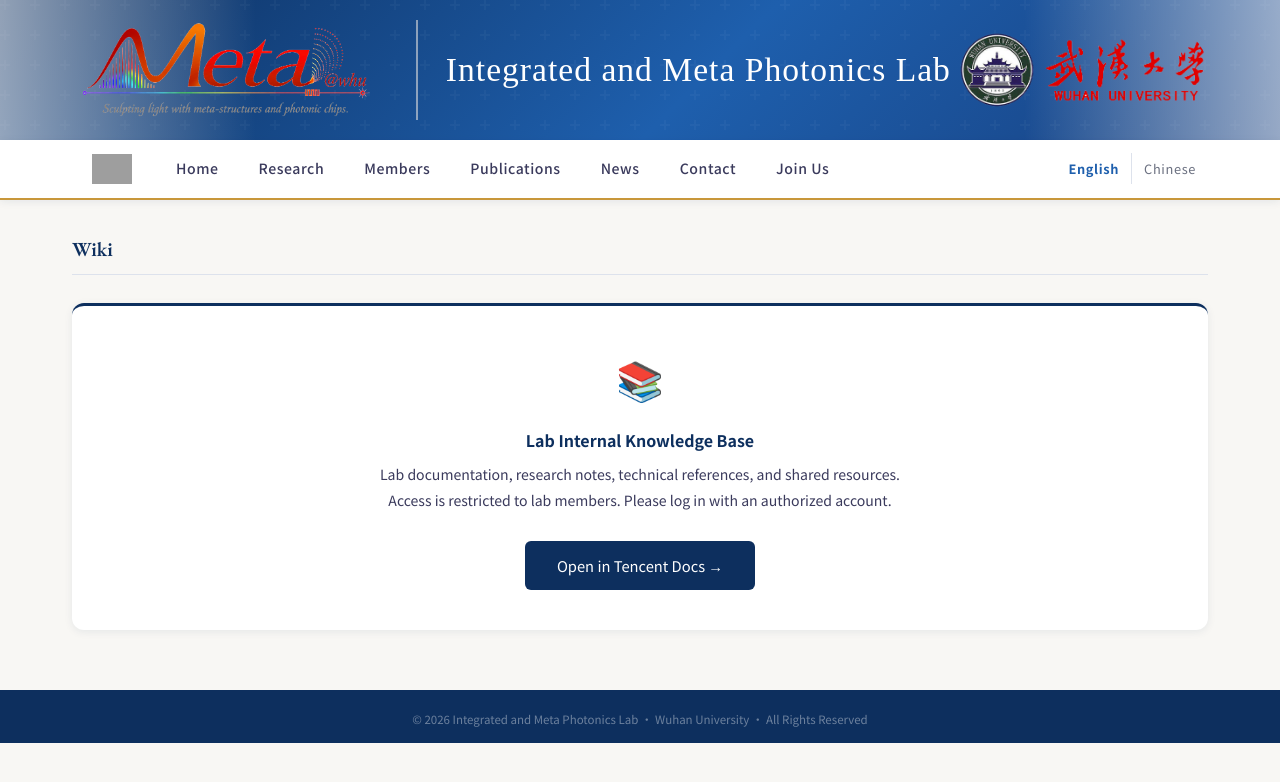
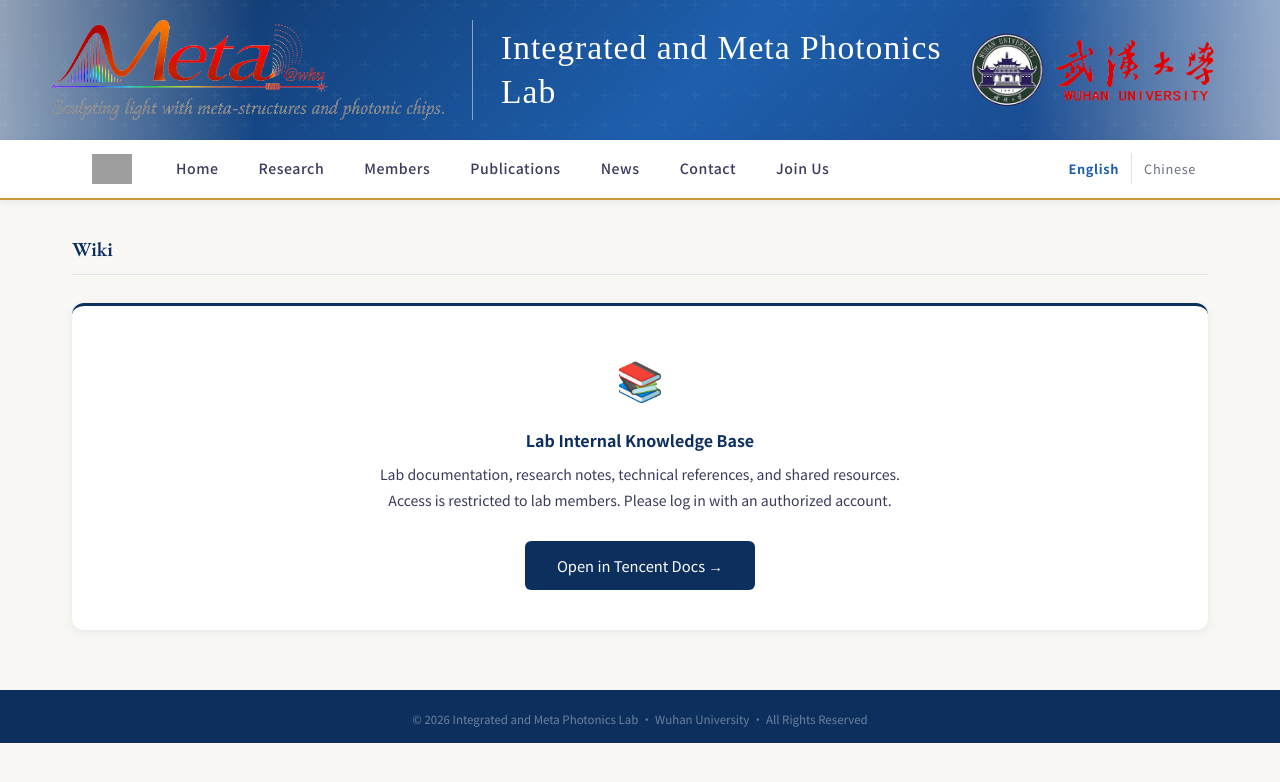
Before and after one commit to jinslu/jinslu.github.io, a Jekyll site: the page built from wiki.html, in a window 1280 px wide. Shown: the top 782 px of the page. Built offline with Jekyll 4.4.1, drawn with Linux system fonts in a browser that asks for light colours; some web fonts are replaced; grey boxes are pictures that could not be loaded.

Commit message:
Combine logo+slogan as stacked images in banner
Replace single lablogo_slogan_transparent with two-image vertical stack:
- lablogo_banner.png (logo only) at 72px height
- lablogo_slogan_text.png (slogan only) at 22px height
Slogan is now clearly readable; lab name stays on one line.

Co-Authored-By: Claude Sonnet 4.6 <noreply@anthropic.com>

```diff
--- a/_layouts/default.html
+++ b/_layouts/default.html
@@ -34,9 +34,14 @@
       </div>
     </div>
     <div class="banner-actions">
-      <img src="{{ '/user_data/images/lablogo_slogan_transparent.png' | relative_url }}"
-           alt="Meta@WHU – Sculpting light with meta-structures and photonic chips"
-           class="banner-lablogo-img">
+      <div class="banner-lablogo-stack">
+        <img src="{{ '/user_data/images/lablogo_banner.png' | relative_url }}"
+             alt="Meta@WHU"
+             class="banner-lablogo-img">
+        <img src="{{ '/user_data/images/lablogo_slogan_text.png' | relative_url }}"
+             alt="Sculpting light with meta-structures and photonic chips"
+             class="banner-slogan-img">
+      </div>
       <div class="banner-divider"></div>
       <div class="banner-text-content">
         <span class="banner-title cn-text">集成与超构光子芯片实验室</span>
--- a/assets/css/style.css
+++ b/assets/css/style.css
@@ -158,10 +158,22 @@ a:hover { color: var(--blue-light); }
   gap: 28px;
   order: 1;
 }
+.banner-lablogo-stack {
+  display: flex;
+  flex-direction: column;
+  align-items: flex-start;
+  gap: 6px;
+}
 .banner-lablogo-img {
-  height: 112px;
+  height: 72px;
   width: auto;
   display: block;
+}
+.banner-slogan-img {
+  height: 22px;
+  width: auto;
+  display: block;
+  opacity: 0.92;
 }
 .whu-logo {
   height: 100px;     /* ← 和 .banner-logo 的高度一致 */
@@ -1105,7 +1117,8 @@ a:hover { color: var(--blue-light); }
   .banner-title { font-size: 1.15rem; }
   .banner-title.en-text { font-size: 1.3rem; }
   .banner-subtitle { font-size: 0.88rem; }
-  .banner-lablogo-img { height: 80px; }
+  .banner-lablogo-img { height: 54px; }
+  .banner-slogan-img { height: 18px; }
   .nav-slogan-img { display: none; }
 
   /* Slideshow */
```
